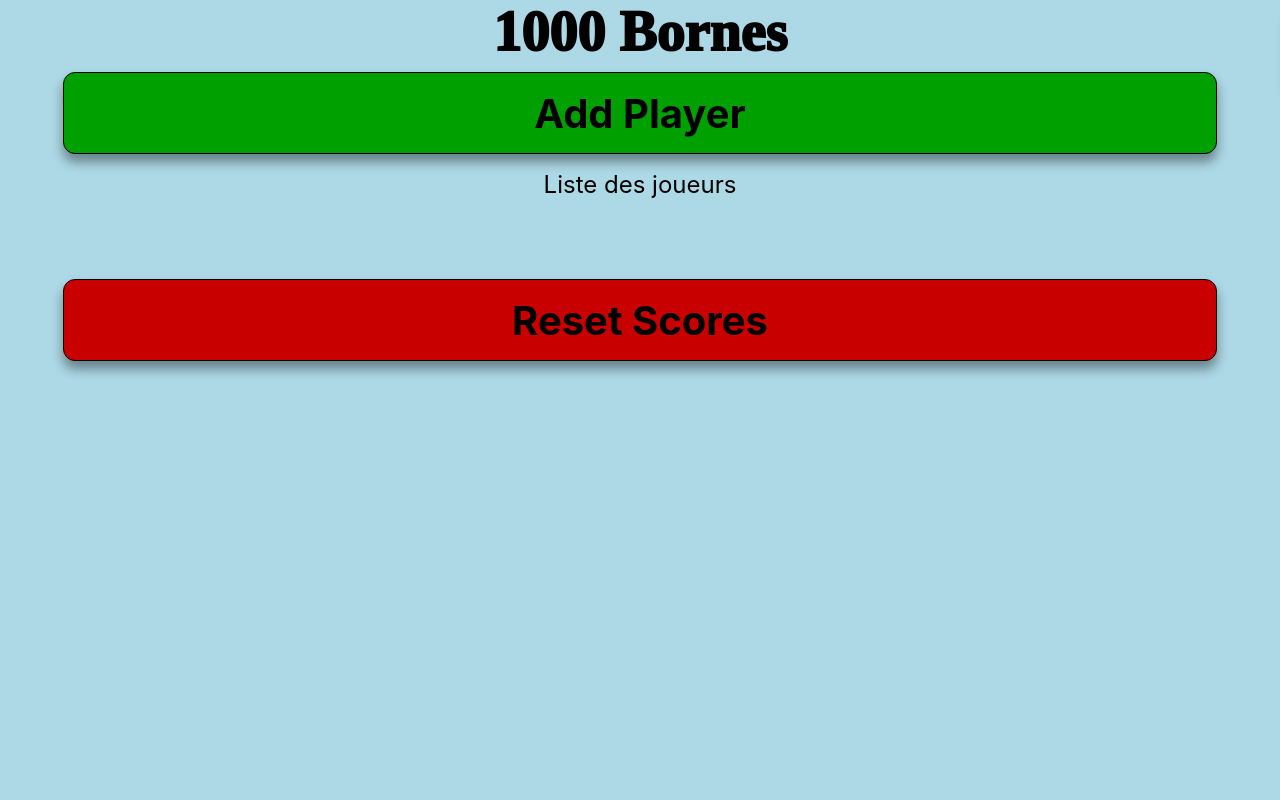
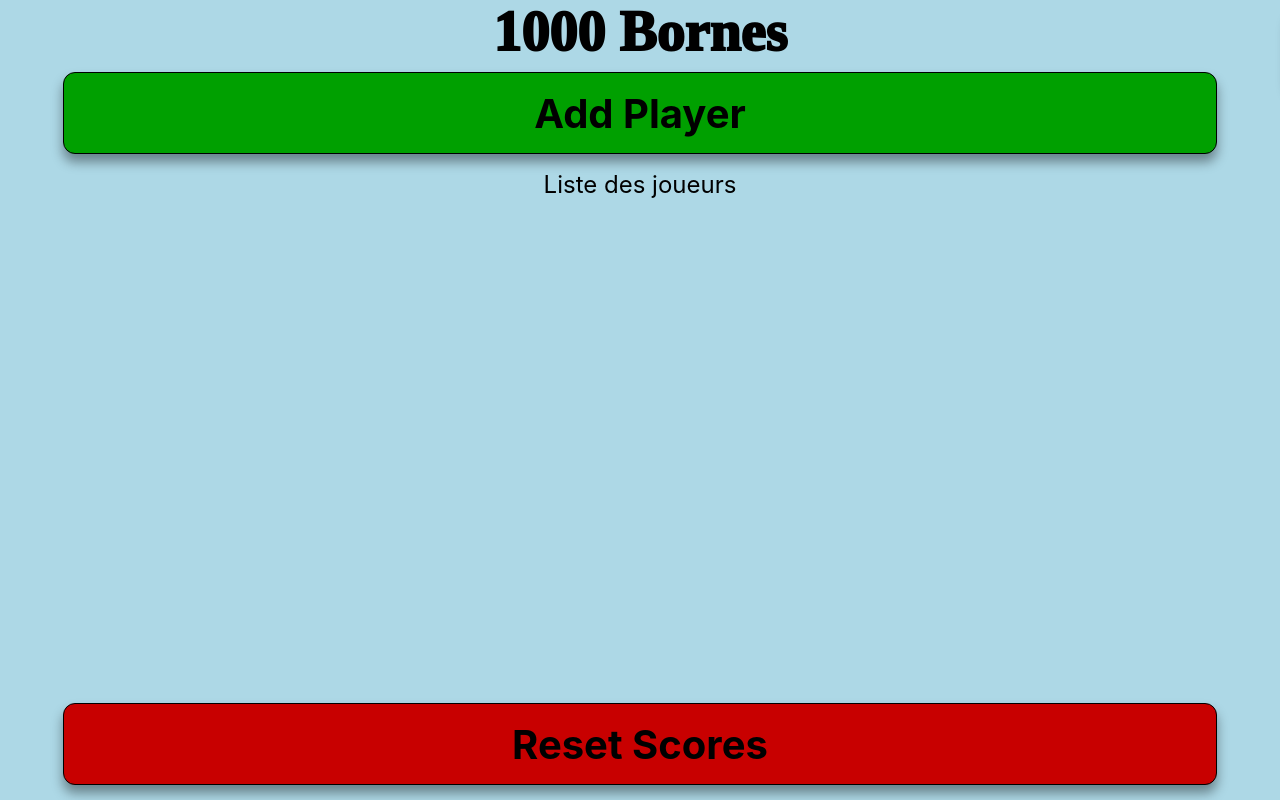
Before and after one commit to PauwelsTom/Score_MilleBornes, a React (Create React App) app in the folder frontend/: page / in a window 1280 px wide. Built offline with nearby package versions, Linux system fonts and the light colour scheme; grey boxes are pictures that could not be loaded.

Commit message:
Ajout liste joueur defilante

```diff
--- a/frontend/src/App.js
+++ b/frontend/src/App.js
@@ -98,6 +98,7 @@
         <div id="MainPage">
           <span className='TitrePage'>1000 Bornes</span>
           <AddPlayer add_player={this.add_player} />
+          <span className="ListeJoueurTitre">Liste des joueurs</span>
           <PlayerList players={this.state.players} remove_player={this.remove_player} select_player={this.select_player} inGame={this.state.inGame}/>
           <ResetScores reset={this.resetScores}/>
         </div>
--- a/frontend/src/Component/Boutons/ResetScores.css
+++ b/frontend/src/Component/Boutons/ResetScores.css
@@ -13,7 +13,7 @@
     border: 1px solid black;
     border-radius: 1.5vh;
 
-    margin-top: 8vh;
+    margin-top: 1vh;
 
     box-shadow: 0px 8px 12px rgba(0, 0, 0, 0.4);
 
--- a/frontend/src/Component/PlayerList.css
+++ b/frontend/src/Component/PlayerList.css
@@ -1,8 +1,12 @@
 .PlayerListDiv {
     display: flex;
     flex-direction: column;
-    justify-content: center;
+    justify-content: flex-start;
     align-items: center;
+    height: 60vh;
+    padding-left: 4vw;
+    padding-right: 4vw;
+    overflow-y: scroll;
 }
 
 .ListeJoueurTitre {
--- a/frontend/src/Component/PlayerList.jsx
+++ b/frontend/src/Component/PlayerList.jsx
@@ -16,7 +16,7 @@
 
         return (
             <div className="PlayerListDiv">
-                <span className="ListeJoueurTitre">Liste des joueurs</span>
+
                 {Object.keys(players)
                     .sort((a, b) => players[b] - players[a])
                     .map((name) => (
```
